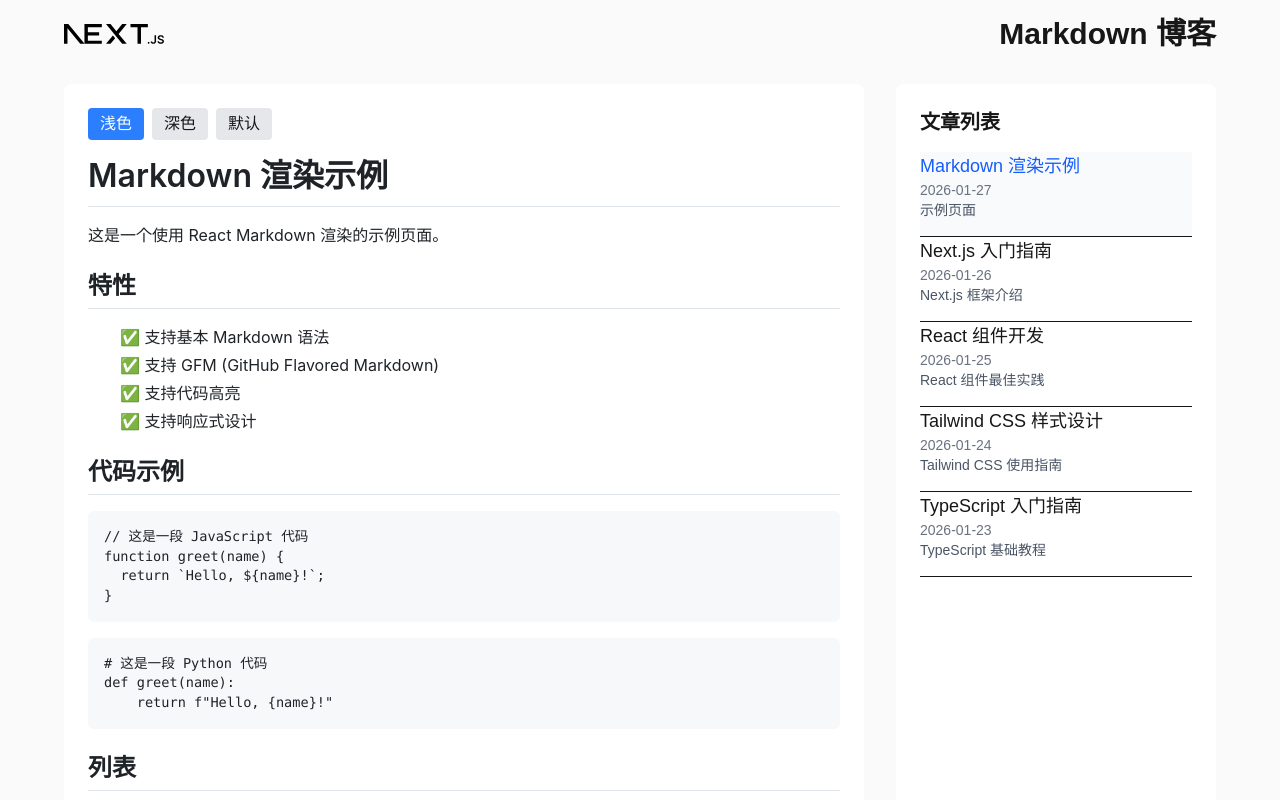
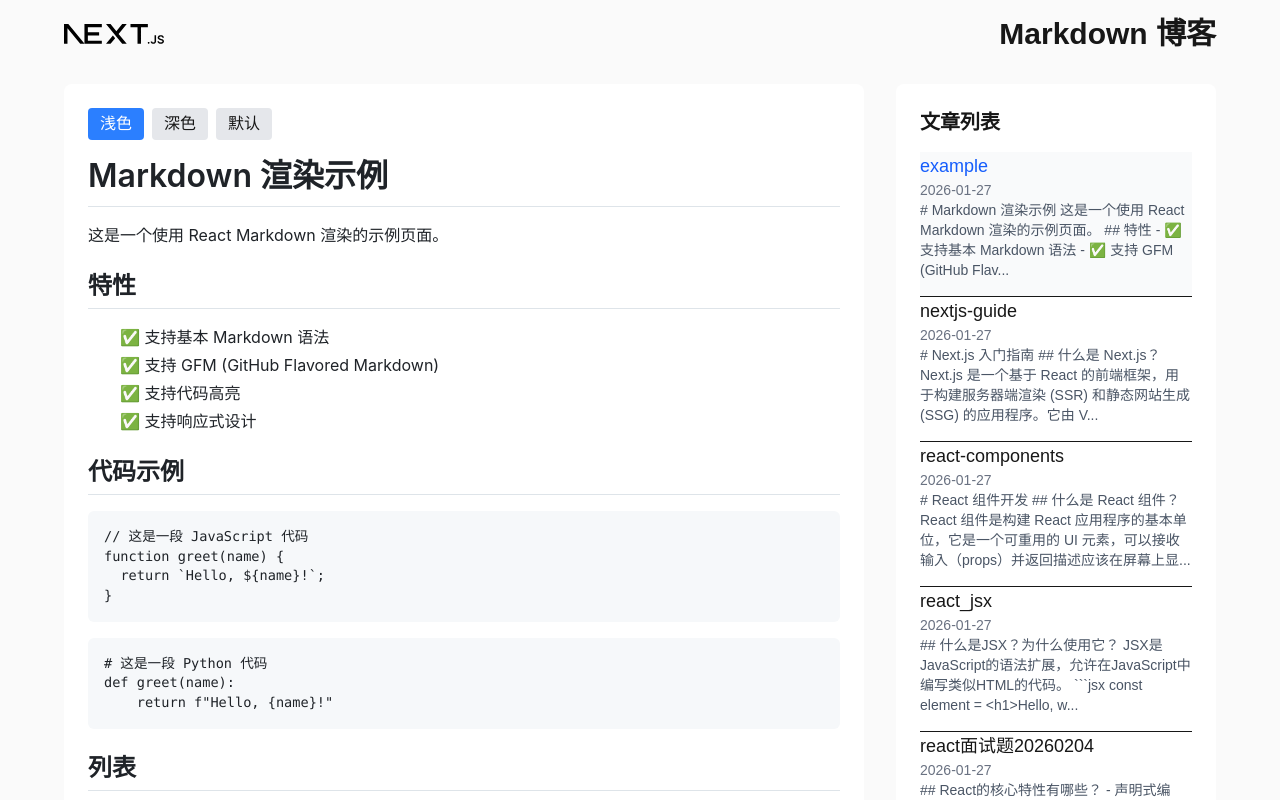
Before and after one commit to fengjutian/interview-question, a Next.js app: page / in a window 1280 px wide. Shown: the top 800 px of the page. Built offline with nearby package versions, Linux system fonts and the light colour scheme.

Commit message:
refactor(文章列表): 自动从md目录读取文章并生成元数据
移除硬编码的文章列表，改为自动扫描src/md目录下的Markdown文件
动态生成文章标题、摘要和日期信息

```diff
--- a/src/app/page.tsx
+++ b/src/app/page.tsx
@@ -2,21 +2,43 @@ import Image from "next/image";
 import fs from "fs";
 import path from "path";
 import BlogContent from "./BlogContent";
-
-// 文章列表数据
-const articles = [
-  { id: 1, title: "Markdown 渲染示例", date: "2026-01-27", summary: "示例页面", file: "example.md" },
-  { id: 2, title: "Next.js 入门指南", date: "2026-01-26", summary: "Next.js 框架介绍", file: "nextjs-guide.md" },
-  { id: 3, title: "React 组件开发", date: "2026-01-25", summary: "React 组件最佳实践", file: "react-components.md" },
-  { id: 4, title: "Tailwind CSS 样式设计", date: "2026-01-24", summary: "Tailwind CSS 使用指南", file: "tailwind-css.md" },
-  { id: 5, title: "TypeScript 入门指南", date: "2026-01-23", summary: "TypeScript 基础教程", file: "typescript.md" },
-];
 
 // 从src/md目录读取Markdown文件内容
 function getMarkdownContent(fileName: string): string {
   const markdownPath = path.join(process.cwd(), "src", "md", fileName);
   return fs.readFileSync(markdownPath, "utf8");
 }
+
+// 自动读取src/md目录下的所有Markdown文件
+function getArticles() {
+  const mdDirectory = path.join(process.cwd(), "src", "md");
+  const files = fs.readdirSync(mdDirectory);
+
+  // 过滤出.md文件并生成文章元数据
+  return files
+    .filter(file => file.endsWith('.md'))
+    .map((file, index) => {
+      // 从文件名中提取标题（移除.md后缀）
+      const title = file.replace('.md', '');
+
+      // 读取文件内容以提取摘要（取前100个字符）
+      const content = getMarkdownContent(file);
+      const summary = content.substring(0, 100).trim() + '...';
+
+      // 使用当前日期作为默认日期
+      const date = new Date().toISOString().split('T')[0];
+
+      return {
+        id: index + 1,
+        title,
+        date,
+        summary,
+        file
+      };
+    });
+}
+
+const articles = getArticles();
 
 // 预加载所有Markdown内容
 const articleContents = articles.reduce((acc, article) => {
```
